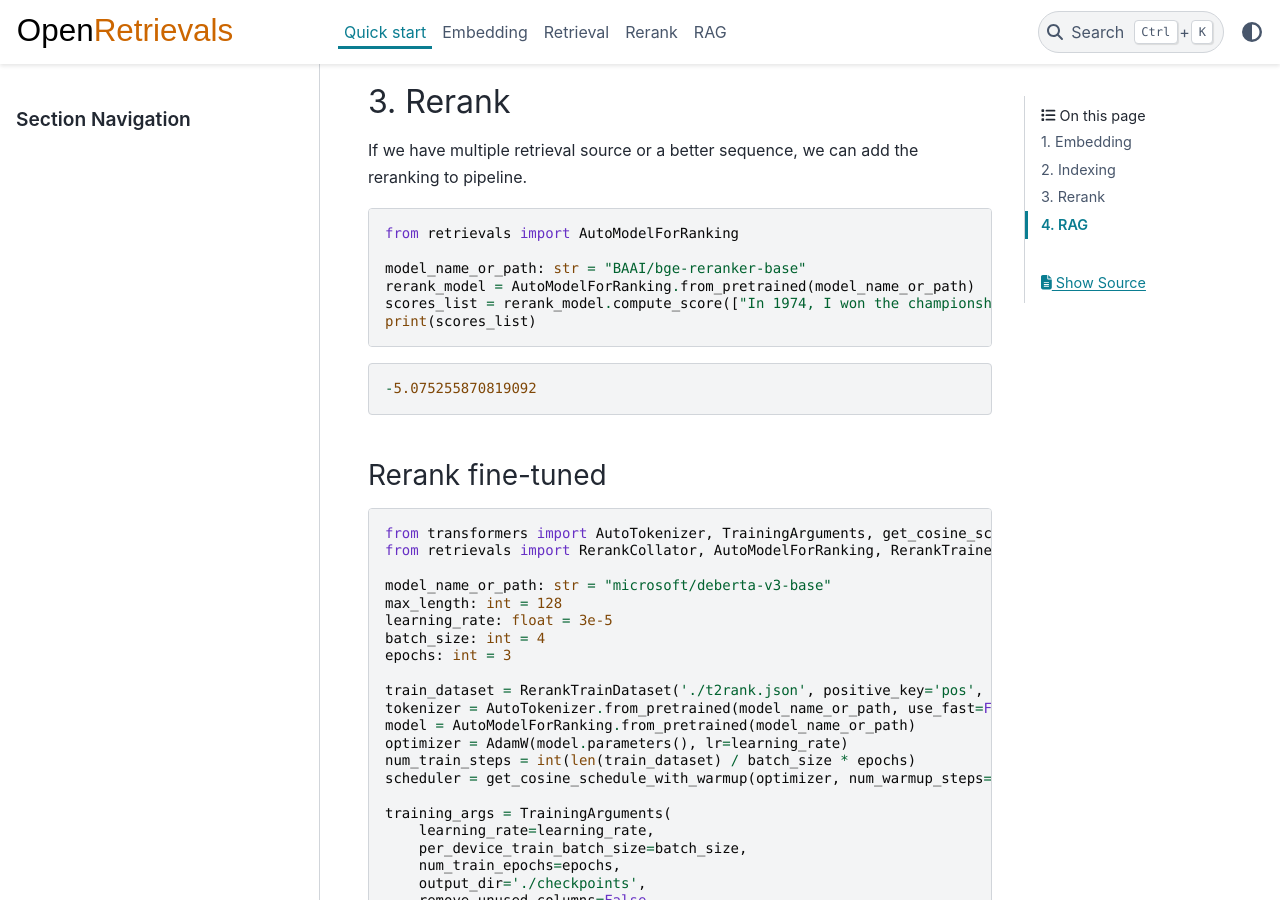
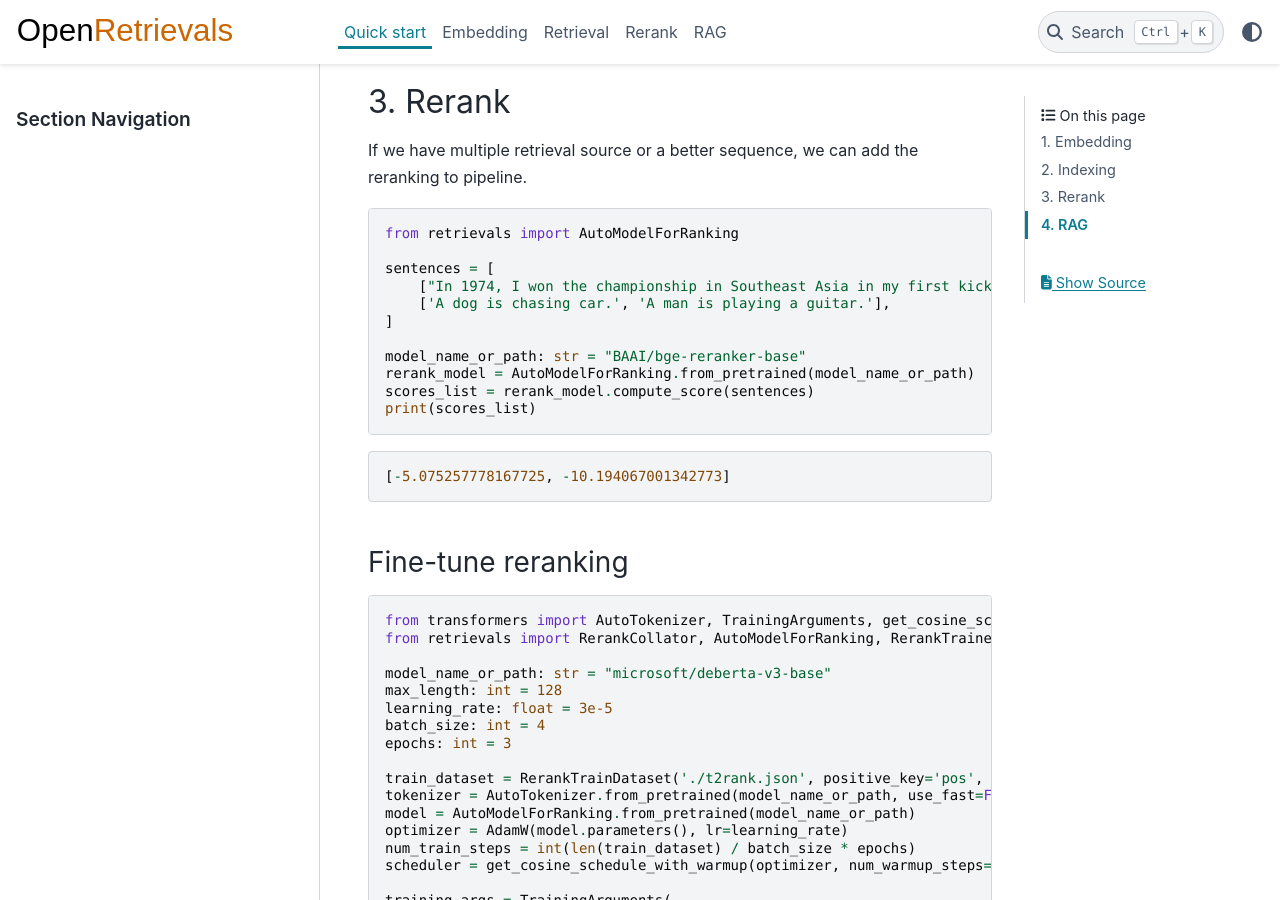
Before and after one commit to LongxingTan/open-retrievals, a Sphinx documentation site: the page built from docs/source/quick-start.rst, in a window 1280 px wide and 900 px high, scrolled down 2006 px. Built offline with Sphinx 7.4.7 and the PyData theme 0.15.4, drawn with Linux system fonts in a browser that asks for light colours; some of the changed text lies outside the part shown.

Commit message:
docs: update

```diff
--- a/docs/source/quick-start.rst
+++ b/docs/source/quick-start.rst
@@ -38,7 +38,7 @@ We can use the pretrained embedding easily from transformers or sentence-transfo
     [[89.92379760742188, 68.0742416381836], [68.93356323242188, 91.32250213623047]]
 
 
-Embedding fine-tuned
+Fine-tune embedding
 ~~~~~~~~~~~~~~~~~~~~~~~~~~~~~
 
 If we want to further improve the retrieval performance, an optional method is to fine tune the embedding model weights. It will project the vector of query and answer to similar representation space.
@@ -111,17 +111,22 @@ If we have multiple retrieval source or a better sequence, we can add the rerank
 
     from retrievals import AutoModelForRanking
 
+    sentences = [
+        ["In 1974, I won the championship in Southeast Asia in my first kickboxing match", "In 1982, I defeated the heavy hitter Ryu Long."],
+        ['A dog is chasing car.', 'A man is playing a guitar.'],
+    ]
+
     model_name_or_path: str = "BAAI/bge-reranker-base"
     rerank_model = AutoModelForRanking.from_pretrained(model_name_or_path)
-    scores_list = rerank_model.compute_score(["In 1974, I won the championship in Southeast Asia in my first kickboxing match", "In 1982, I defeated the heavy hitter Ryu Long."])
+    scores_list = rerank_model.compute_score(sentences)
     print(scores_list)
 
 .. code::
 
-    -5.075255870819092
+    [-5.075257778167725, -10.194067001342773]
 
 
-Rerank fine-tuned
+Fine-tune reranking
 ~~~~~~~~~~~~~~~~~~~~~~~~~~~~~
 
 .. code-block:: python
```
Also changed, not shown: docs/source/rerank.rst (+10 -1 lines).
